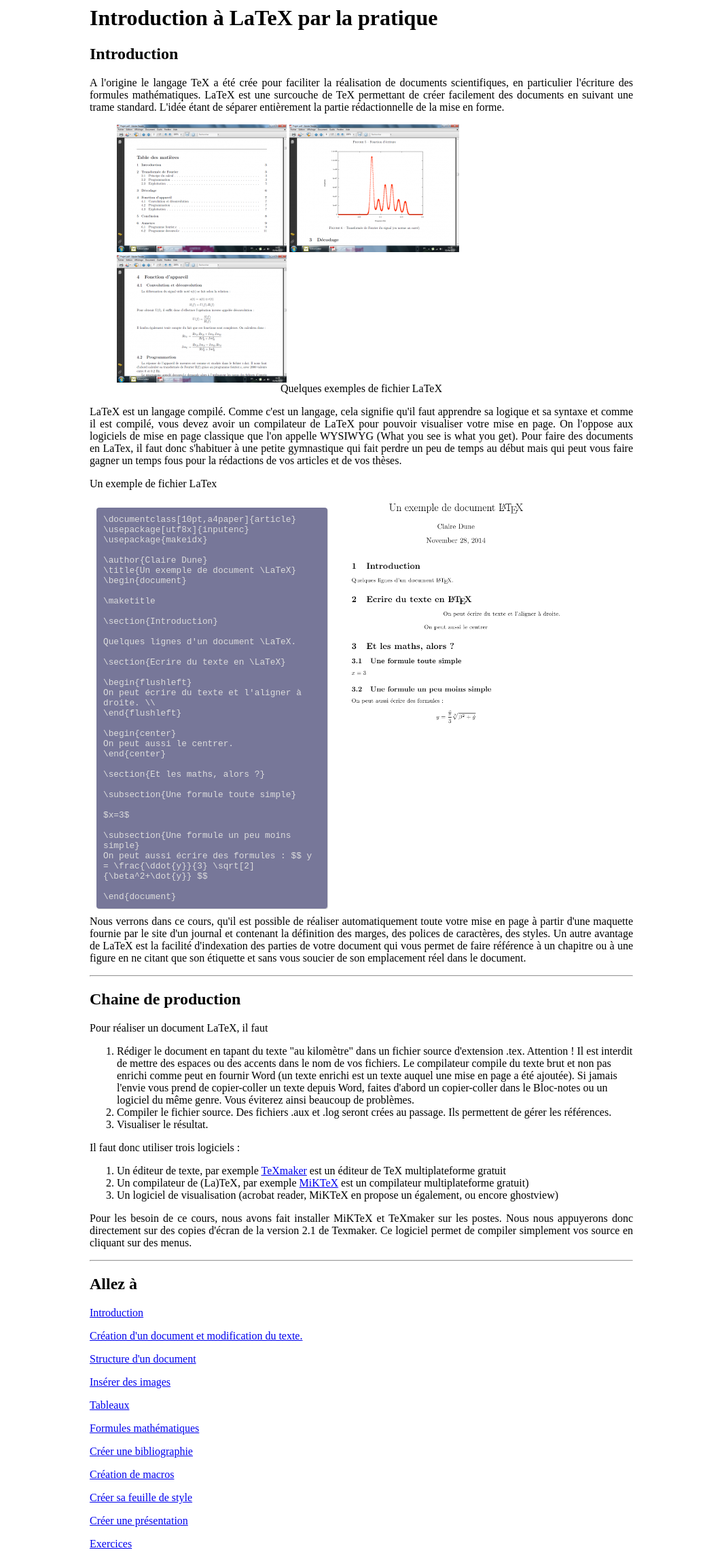
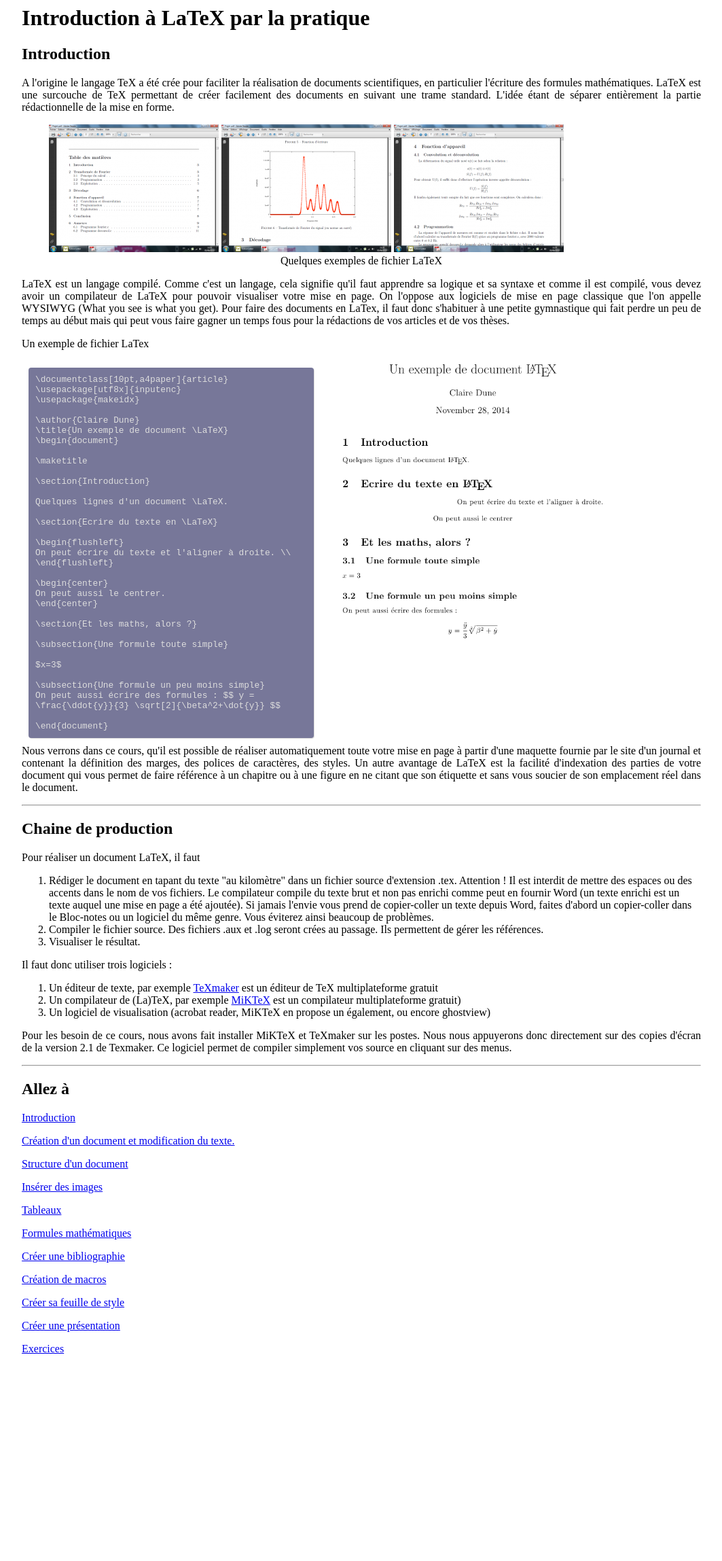
Before and after one commit to clairedune/coursLatex, a PHP site: page /index.php in a window 1280 px wide. Shown: the whole page at 68% size, without its empty margins (108-1171 px from the left). After the commit the page ends 1992 px from the top, so only its background shows below. Run offline with PHP 8.4, Linux system fonts and the light colour scheme.

Commit message:
changement de la largeur de la page

```diff
--- a/style.css
+++ b/style.css
@@ -4,7 +4,7 @@
 
             .container
             {
-                width       : 800px;
+                width       : 1000px;
                 margin-left : auto;
                 margin-right: auto;
                 }
```
